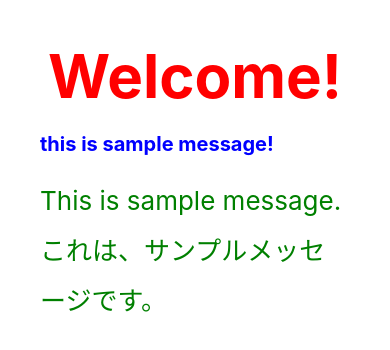
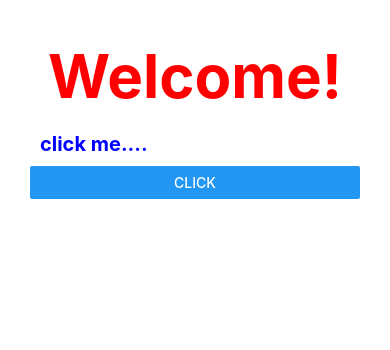
Before and after one commit to ryuzo111/react-native-study, a React Native app: screen / in a window 390 px wide. Shown: the top 350 px of the page. Built offline with nearby package versions, Linux system fonts and the light colour scheme.

Commit message:
カウンター機能

```diff
--- a/App.js
+++ b/App.js
@@ -1,13 +1,15 @@
 import React,{Component} from 'react';
-import { StyleSheet, Text, View} from 'react-native';
+import { Button, Alert, StyleSheet, Text, View} from 'react-native';
 
 
 export default class App extends Component {
 
+  counter = 0;
+
   constructor(props) {
     super(props);
+    this.state = {message :'click me....'};
     this.title = 'Welcome!';
-    this.message = 'this is sample message!';
   }
 
   render() {
@@ -18,14 +20,15 @@ export default class App extends Component {
           {this.title}
         </Text>
         <Text style={styles.subtitle}>
-          {this.message}
+          {this.state.message}
         </Text>
-        <Text style={styles.message}>
-          This is sample message.
-          これは、サンプルメッセージです。
-        </Text>
+        <Button title='Click' onPress={this.doAction}></Button>
       </View>
     );
+  }
+
+  doAction = () => {
+    this.setState({message:'count: ' +  ++this.counter});
   }
 }
 
```
